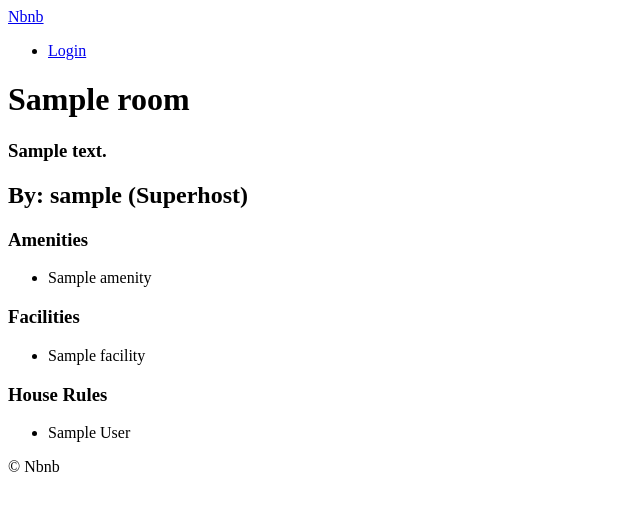
After one commit to theko1028/airbnb_clone, a Django app: page /rooms/1 in a window 1280 px wide. The commit adds this page. Shown: the top 511 px of the page, without its empty margins (0-640 px from the left). Run offline with Django 3.2, Linux system fonts and the light colour scheme; tables that the repository leaves empty hold one stand-in row (values such as "Sample post"); parts of the project's set-up code (start-up, migrations or seed data) failed here and were passed over.

Commit message:
Create detail view

```diff
--- a/config/settings.py
+++ b/config/settings.py
@@ -23,9 +23,9 @@ BASE_DIR = os.path.dirname(os.path.dirname(os.path.abspath(__file__)))
 SECRET_KEY = "ompjs7ke5m0)88%i!)zx&ke3bqa-j7g6f7@uetmvvfxp=xbh9-"
 
 # SECURITY WARNING: don't run with debug turned on in production!
-DEBUG = True
+DEBUG = False
 
-ALLOWED_HOSTS = []
+ALLOWED_HOSTS = "*"
 
 
 # Application definition
--- a/config/urls.py
+++ b/config/urls.py
@@ -20,6 +20,7 @@ from django.conf.urls.static import static
 
 urlpatterns = [
     path("", include("core.urls", namespace="core")),
+    path("rooms/", include("rooms.urls", namespace="rooms")),
     path("admin/", admin.site.urls),
 ]
 
--- a/rooms/models.py
+++ b/rooms/models.py
@@ -1,4 +1,5 @@
 from django.db import models
+from django.urls import reverse
 from django_countries.fields import CountryField
 from core import models as core_models
 from users import models as user_models
@@ -91,6 +92,9 @@ class Room(core_models.TimeStampedModel):
     def __str__(self):
         return self.name
 
+    def get_absolute_url(self):
+        return reverse("rooms:detail", kwargs={"pk": self.pk})
+
     def total_rating(self):
         all_reviews = self.review_set.all()
         all_ratings = 0
--- /dev/null
+++ b/rooms/urls.py
@@ -0,0 +1,6 @@
+from django.urls import path
+from . import views
+
+app_name = "rooms"
+
+urlpatterns = [path("<int:pk>", views.RoomDetail.as_view(), name="detail")]
--- a/rooms/views.py
+++ b/rooms/views.py
@@ -1,5 +1,4 @@
-from django.utils import timezone
-from django.views.generic import ListView
+from django.views.generic import ListView, DetailView
 from . import models
 
 
@@ -10,11 +9,12 @@ class HomeView(ListView):
     model = models.Room
     paginate_by = 5
     paginate_orphans = 2
-    ordering = "price"
+    ordering = "created"
     context_object_name = "rooms"
 
-    def get_context_data(self, **kwargs):
-        context = super().get_context_data(**kwargs)
-        now = timezone.now()
-        context["now"] = now
-        return context
+
+class RoomDetail(DetailView):
+
+    """ RoomDetail Definition """
+
+    model = models.Room
--- /dev/null
+++ b/templates/404.html
@@ -0,0 +1,5 @@
+{% extends "base.html" %}
+
+{% block content %}
+<h1>Page not found(404)</h1>
+{% endblock content %}
--- a/templates/partials/header.html
+++ b/templates/partials/header.html
@@ -1,5 +1,5 @@
 <header>
-    <a href="/">Nbnb</a>
+    <a href="{% url 'core:home' %}">Nbnb</a>
     <ul>
         <li><a href="#">Login</a></li>
     </ul>
--- /dev/null
+++ b/templates/rooms/room_detail.html
@@ -0,0 +1,44 @@
+{% extends "base.html" %}
+
+
+{% block page_name %}Home{% endblock page_name %}
+
+
+{% block content %}
+<div>
+    <h1>{{room.name}}</h1>
+    <h3>{{room.description}}</h3>
+</div>
+<div>
+    <h2>
+        By: {{room.host.username}}
+        {% if room.host.superhost %}
+        (Superhost)
+        {% endif %}
+    </h2>
+    <h3>
+        Amenities
+    </h3>
+    <ul>
+        {% for a in room.amenities.all %}
+        <li>{{a}}</li>
+        {% endfor %}
+    </ul>
+    <h3>
+        Facilities
+    </h3>
+    <ul>
+        {% for f in room.facilities.all %}
+        <li>{{f}}</li>
+        {% endfor %}
+    </ul>
+    <h3>
+        House Rules
+    </h3>
+    <ul>
+        {% for h in room.house_rules.all %}
+        <li>{{h}}</li>
+        {% endfor %}
+    </ul>
+</div>
+{% endblock content %}
--- a/templates/rooms/room_list.html
+++ b/templates/rooms/room_list.html
@@ -9,7 +9,9 @@
 {{now}}
 
 {% for room in rooms %}
-<h1>{{room.name}} / ${{room.price}}</h1>
+<h3>
+    <a href="{% url 'rooms:detail' room.pk %}">{{room.name}} / ${{room.price}}</a>
+</h3>
 {% endfor %}
 
 <h5>
```
